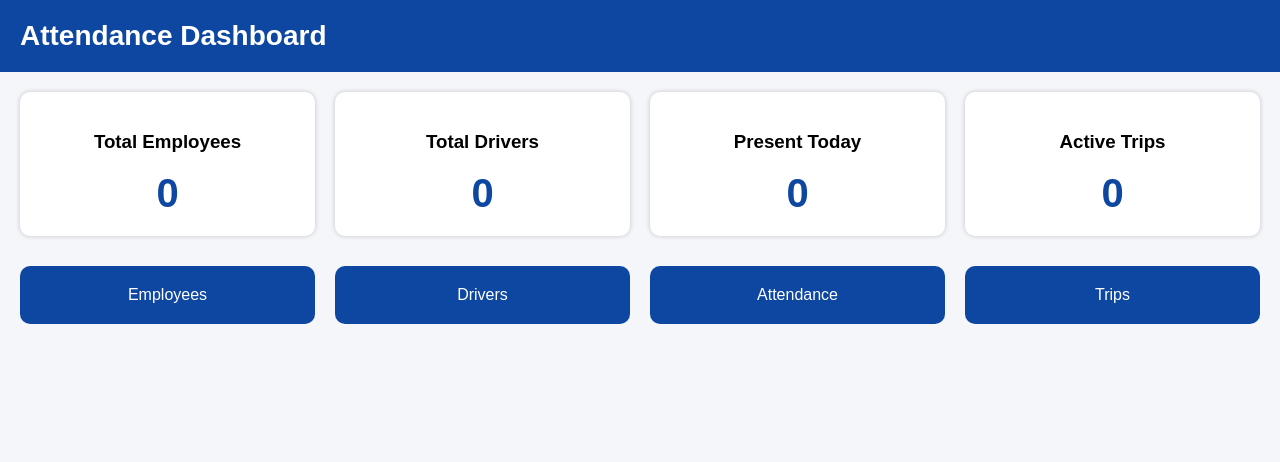
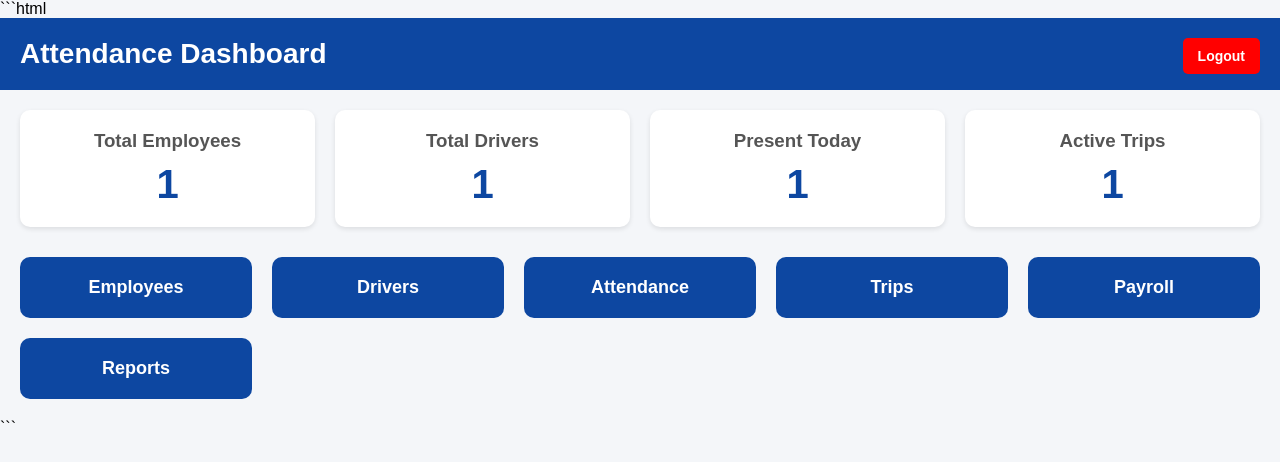
Before and after one commit to wwwwwwwww259/attendance-system, a plain HTML site: page dashboard.html in a window 1280 px wide. Drawn offline with Linux system fonts and the light colour scheme.

Commit message:
Update dashboard.html

````diff
--- a/dashboard.html
+++ b/dashboard.html
@@ -1,14 +1,22 @@
+```html
 <!DOCTYPE html>
 <html>
 <head>
-<title>Dashboard</title>
+<meta charset="UTF-8">
+<meta name="viewport" content="width=device-width, initial-scale=1.0">
+<title>Attendance Dashboard</title>
 
 <style>
 
+*{
+margin:0;
+padding:0;
+box-sizing:border-box;
+font-family:Arial,sans-serif;
+}
+
 body{
-font-family:Arial;
 background:#f4f6f9;
-margin:0;
 }
 
 .header{
@@ -25,16 +33,22 @@ padding:20px;
 
 .cards{
 display:grid;
-grid-template-columns:repeat(4,1fr);
+grid-template-columns:repeat(auto-fit,minmax(220px,1fr));
 gap:20px;
+margin-bottom:30px;
 }
 
 .card{
 background:white;
 padding:20px;
 border-radius:10px;
-box-shadow:0 0 5px rgba(0,0,0,0.2);
+box-shadow:0 2px 5px rgba(0,0,0,0.1);
 text-align:center;
+}
+
+.card h3{
+margin-bottom:10px;
+color:#555;
 }
 
 .number{
@@ -44,18 +58,32 @@ color:#0d47a1;
 }
 
 .menu{
-margin-top:30px;
 display:grid;
-grid-template-columns:repeat(4,1fr);
+grid-template-columns:repeat(auto-fit,minmax(220px,1fr));
 gap:20px;
 }
 
-.btn{
+.menu-btn{
 background:#0d47a1;
 color:white;
 padding:20px;
 text-align:center;
 border-radius:10px;
+cursor:pointer;
+font-size:18px;
+font-weight:bold;
+}
+
+.menu-btn:hover{
+background:#1565c0;
+}
+
+.logout{
+float:right;
+background:red;
+padding:10px 15px;
+border-radius:5px;
+font-size:14px;
 cursor:pointer;
 }
 
@@ -69,6 +97,10 @@ cursor:pointer;
 
 Attendance Dashboard
 
+<span class="logout" onclick="logout()">
+Logout
+</span>
+
 </div>
 
 <div class="container">
@@ -77,39 +109,64 @@ Attendance Dashboard
 
 <div class="card">
 <h3>Total Employees</h3>
-<div class="number" id="employees">0</div>
+<div class="number">1</div>
 </div>
 
 <div class="card">
 <h3>Total Drivers</h3>
-<div class="number" id="drivers">0</div>
+<div class="number">1</div>
 </div>
 
 <div class="card">
 <h3>Present Today</h3>
-<div class="number" id="attendance">0</div>
+<div class="number">1</div>
 </div>
 
 <div class="card">
 <h3>Active Trips</h3>
-<div class="number" id="trips">0</div>
+<div class="number">1</div>
 </div>
 
 </div>
 
 <div class="menu">
 
-<div class="btn">Employees</div>
+<div class="menu-btn">
+Employees
+</div>
 
-<div class="btn">Drivers</div>
+<div class="menu-btn">
+Drivers
+</div>
 
-<div class="btn">Attendance</div>
+<div class="menu-btn">
+Attendance
+</div>
 
-<div class="btn">Trips</div>
+<div class="menu-btn">
+Trips
+</div>
+
+<div class="menu-btn">
+Payroll
+</div>
+
+<div class="menu-btn">
+Reports
+</div>
 
 </div>
 
 </div>
 
+<script>
+
+function logout(){
+window.location.href="index.html";
+}
+
+</script>
+
 </body>
 </html>
+```
````
